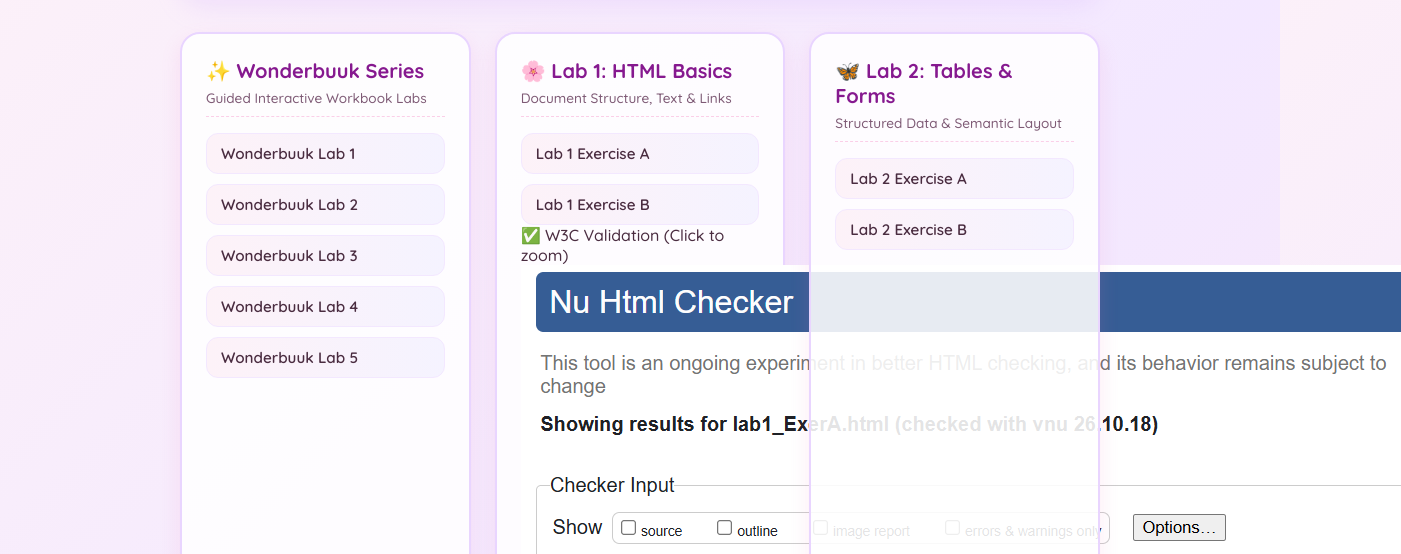
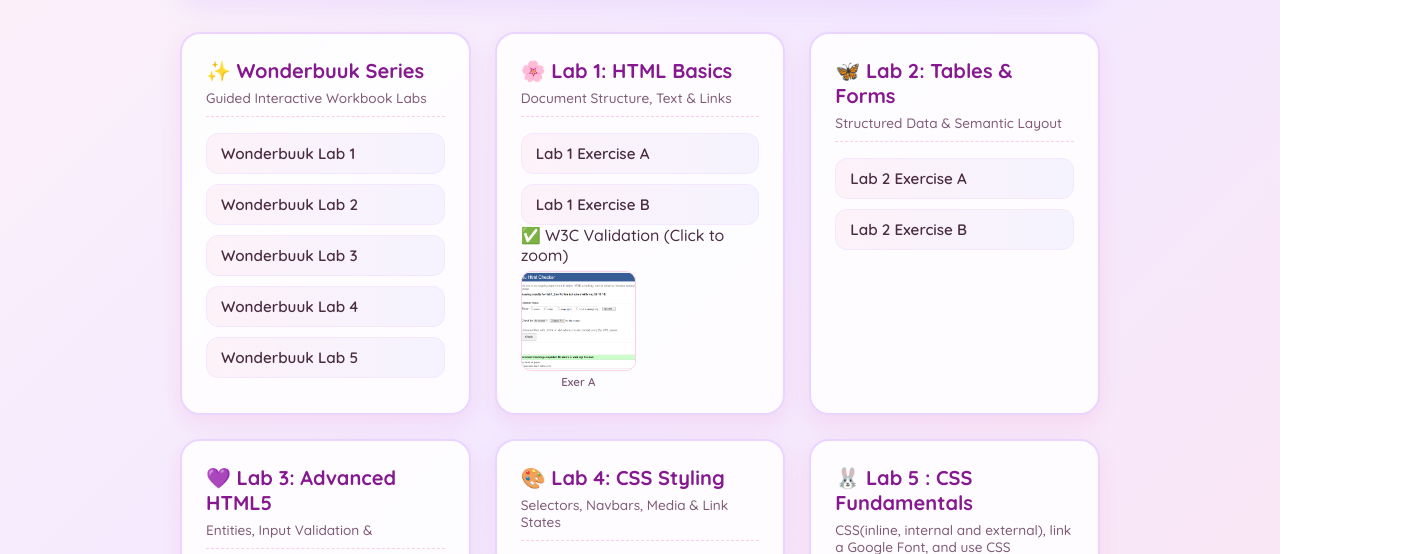
Before and after one commit to Danielin-Alphonse/S78561_CSF3133_K3, a plain HTML site: page index.html in a window 1280 px wide. Shown: the part 227-781 px from the top of the page, 1401 px wide, since content can reach past the window. Drawn offline with Linux system fonts and the light colour scheme.

Commit message:
Update index.html

```diff
--- a/index.html
+++ b/index.html
@@ -141,6 +141,36 @@
             font-size: 0.9rem;
             font-weight: 600;
         }
+        /* Keeps all images neatly inside their card */
+        .validation-box img {
+            max-width: 100%;
+            width: 100%;
+            height: 100px;
+            object-fit: cover;
+            border-radius: 10px;
+            border: 1.5px solid var(--pink-soft);
+            display: block;
+            margin-top: 6px;
+        }
+        .shot-grid {
+            display: grid;
+            grid-template-columns: repeat(2, 1fr);
+            gap: 8px;
+        }
+
+        .shot-item {
+            text-decoration: none;
+            display: block;
+        }
+
+        .shot-item span {
+            display: block;
+            text-align: center;
+            font-size: 0.72rem;
+            font-weight: 600;
+            color: var(--text-muted);
+            margin-top: 3px;
+        }
     </style>
 </head>
 <body>
```
